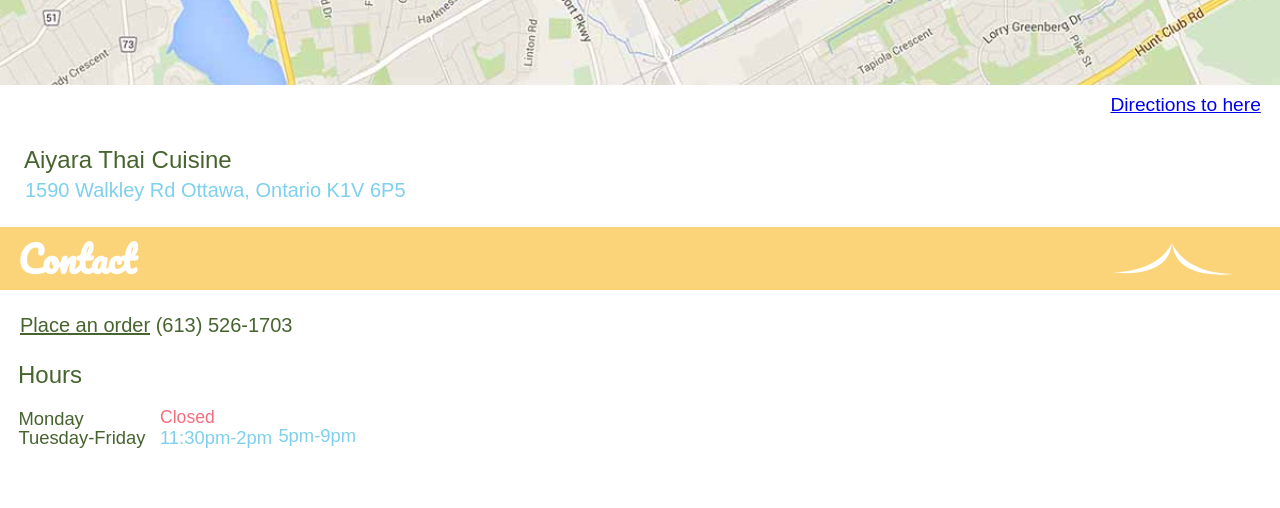
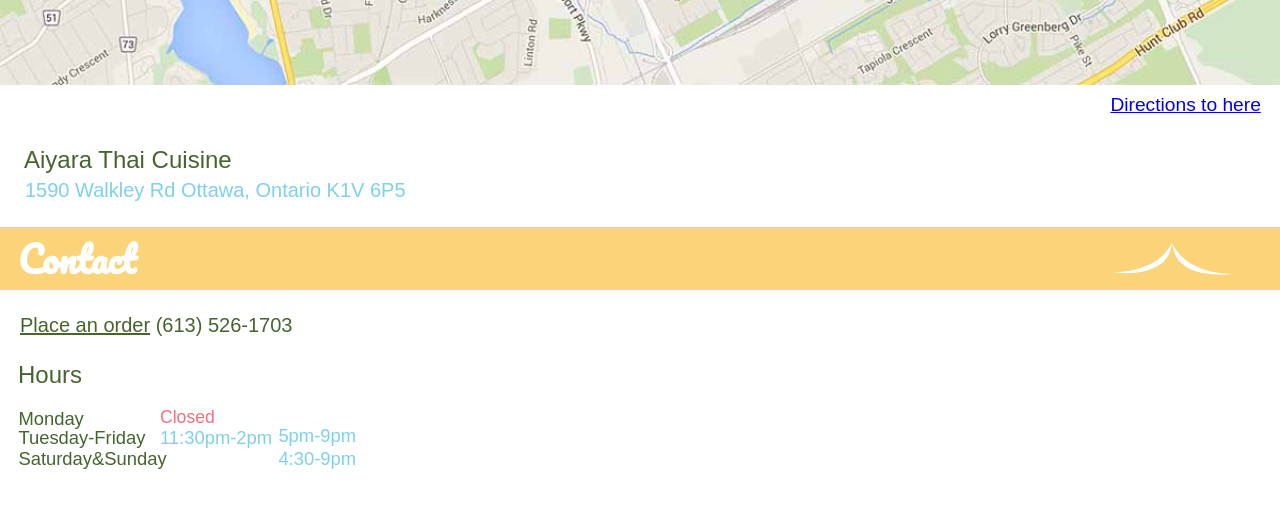
Before and after one commit to erinmilling/dsn1674-project-3, a plain HTML site: page index.html in a window 1280 px wide. Shown: the part 4331-4839 px from the top of the page. Drawn offline with Linux system fonts and the light colour scheme; a web font is replaced by a local one.

Commit message:
added payment svg, moved hours around

```diff
--- a/css/main.css
+++ b/css/main.css
@@ -301,7 +301,7 @@ a:hover{
   padding: 1em 0 0 .75em;
 
 }
-.monday, .closed, .tues, .openday, .closetime{
+.monday, .closed, .tues, .openday, .closetime, .sat, .nightclose{
   top: -430px;
   position: relative;
   font-size: 1.15em;
@@ -329,6 +329,12 @@ a:hover{
   color:rgb(126,208,236);
   top: -572px;
   left: 260px;
-
-
 }
+.sat{
+  top: -590px;
+}
+.nightclose{
+  color:rgb(126,208,236);
+  top: -630px;
+  left: 260px;
+}
--- a/index.html
+++ b/index.html
@@ -134,6 +134,7 @@
   <p class="monday">Monday</p><p class="closed">Closed</p>
   <p class="tues">Tuesday-Friday</p><p class="openday">11:30pm-2pm</p><p class="closetime">5pm-9pm</p>
 
+  <p class="sat">Saturday&Sunday</p><p class="nightclose">4:30-9pm</p>
 
 </main>
 </body>
```
Also changed, not shown: images/payment.svg (added).
